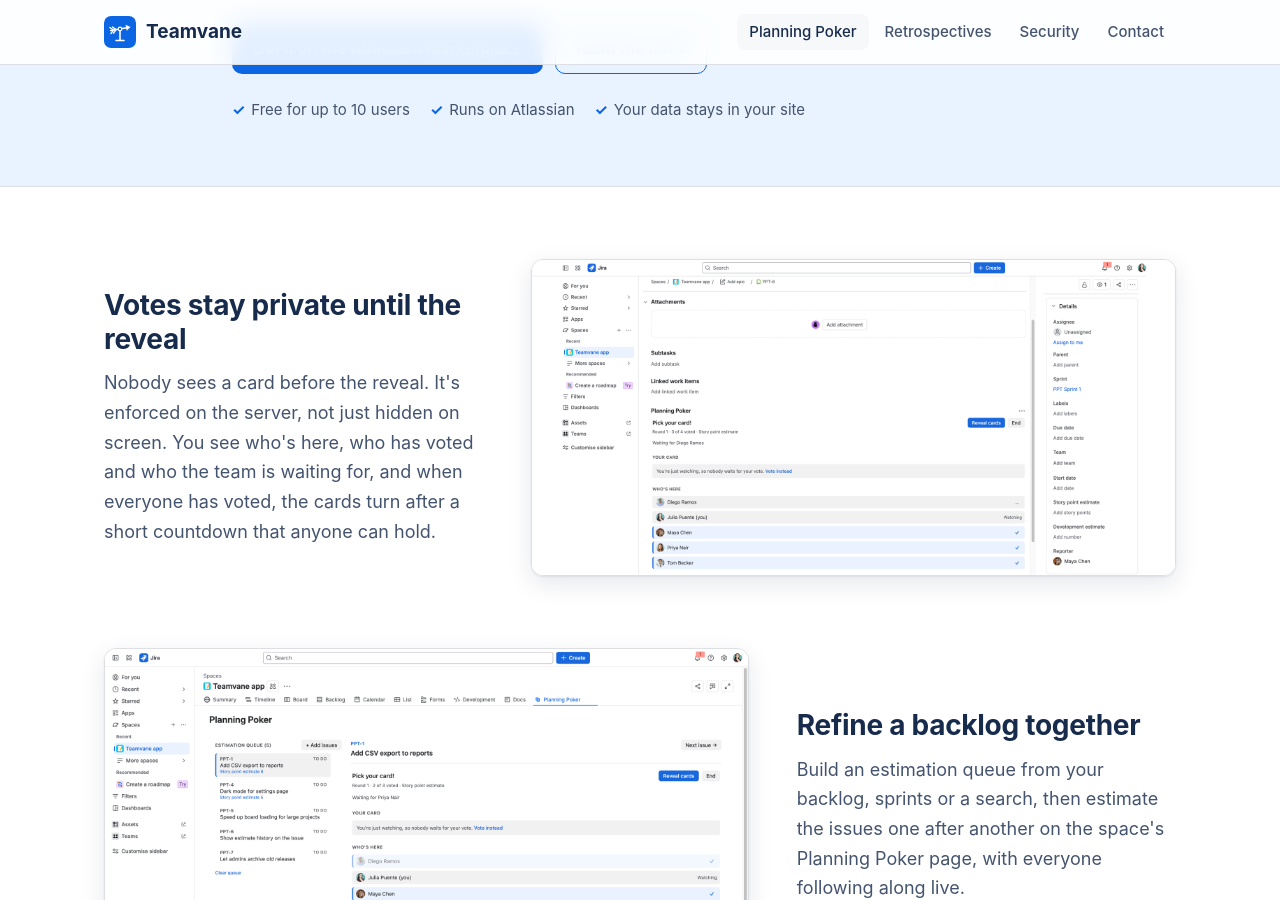
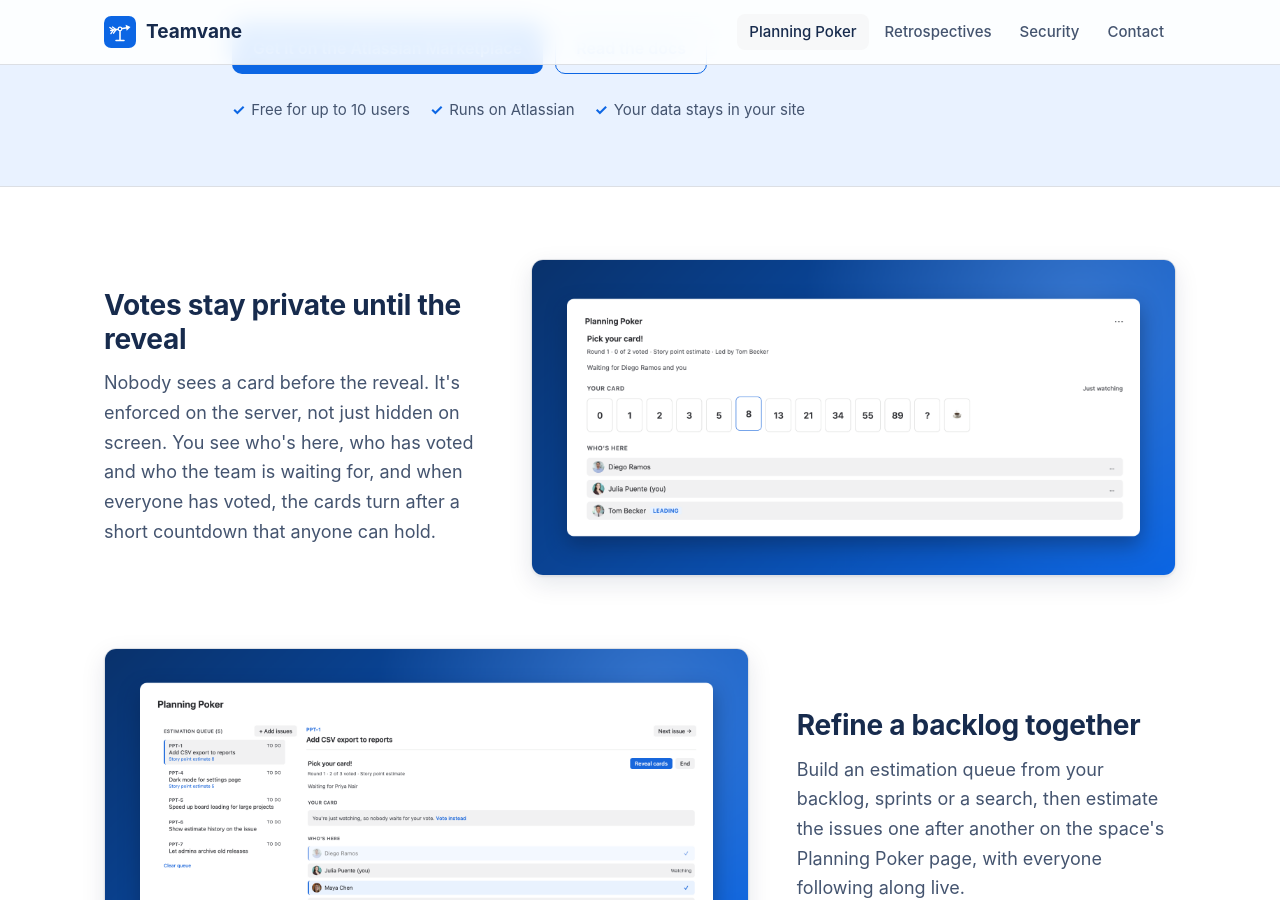
Before and after one commit to teamvane/teamvane.github.io, a Jekyll site: the page built from planning-poker/index.md, in a window 1280 px wide and 900 px high, scrolled down 331 px. Built offline with Jekyll 4.4.1, drawn with Linux system fonts in a browser that asks for light colours.

Commit message:
Use the framed screenshots on the Planning Poker page
The page still showed the full-page Jira captures from before the listing
images were framed around the app. It now uses the same framed images as the
Marketplace listing, under new file names so browsers don't keep the old ones.

Co-Authored-By: Claude Opus 5.5 <noreply@anthropic.com>

```diff
--- a/planning-poker/index.md
+++ b/planning-poker/index.md
@@ -16,16 +16,16 @@ facts:
 highlights:
   - title: Votes stay private until the reveal
     text: Nobody sees a card before the reveal. It's enforced on the server, not just hidden on screen. You see who's here, who has voted and who the team is waiting for, and when everyone has voted, the cards turn after a short countdown that anyone can hold.
-    image: /assets/img/highlight-1.png
-    alt: The Planning Poker panel on a Jira issue during a round, showing who's here, who has voted and who the team is waiting for.
+    image: /assets/img/planning-poker-1.png
+    alt: The Planning Poker panel during a round, with the card deck and who's here.
   - title: Refine a backlog together
     text: Build an estimation queue from your backlog, sprints or a search, then estimate the issues one after another on the space's Planning Poker page, with everyone following along live.
-    image: /assets/img/highlight-2.png
+    image: /assets/img/planning-poker-2.png
     alt: The space's Planning Poker page with an estimation queue of five issues and a session in progress.
   - title: Save the agreed estimate in one click
     text: After the reveal, save the agreed number to story points or any number field your space uses. Jira's issue view updates straight away, for everyone on the issue.
-    image: /assets/img/highlight-3.png
-    alt: Revealed results with the most voted card, saved to the issue's Story point estimate field.
+    image: /assets/img/planning-poker-3.png
+    alt: Revealed results with the most voted card, ready to save to the issue in one click.
 toc:
   - id: get-started
     title: Get started
```
Also changed, not shown: assets/img/highlight-1.png (deleted), assets/img/highlight-2.png (deleted), assets/img/highlight-3.png (deleted), assets/img/planning-poker-1.png (added), assets/img/planning-poker-2.png (added), assets/img/planning-poker-3.png (added).
